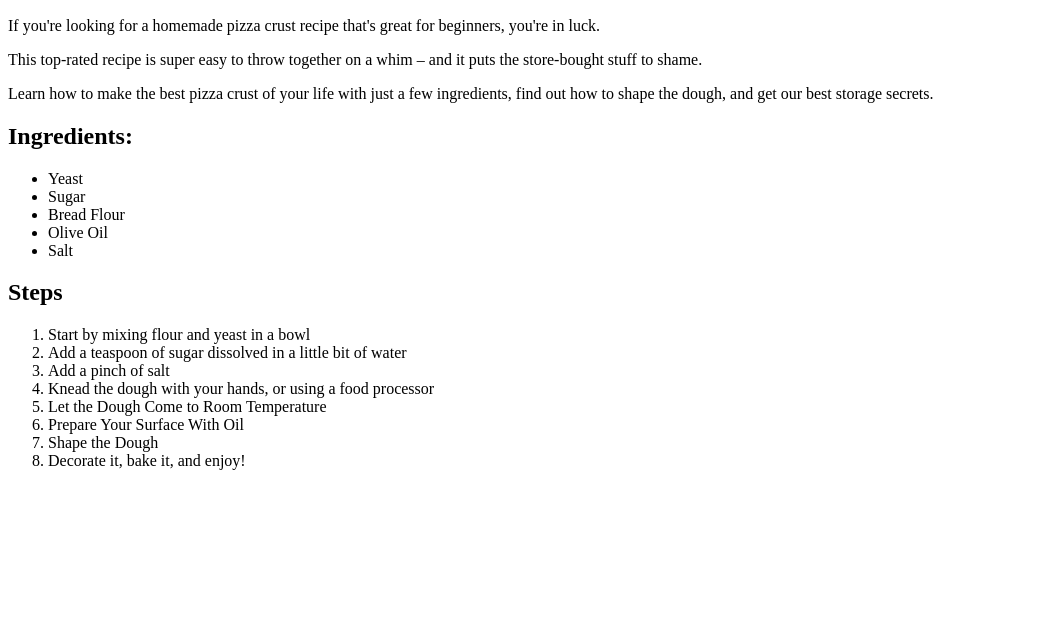
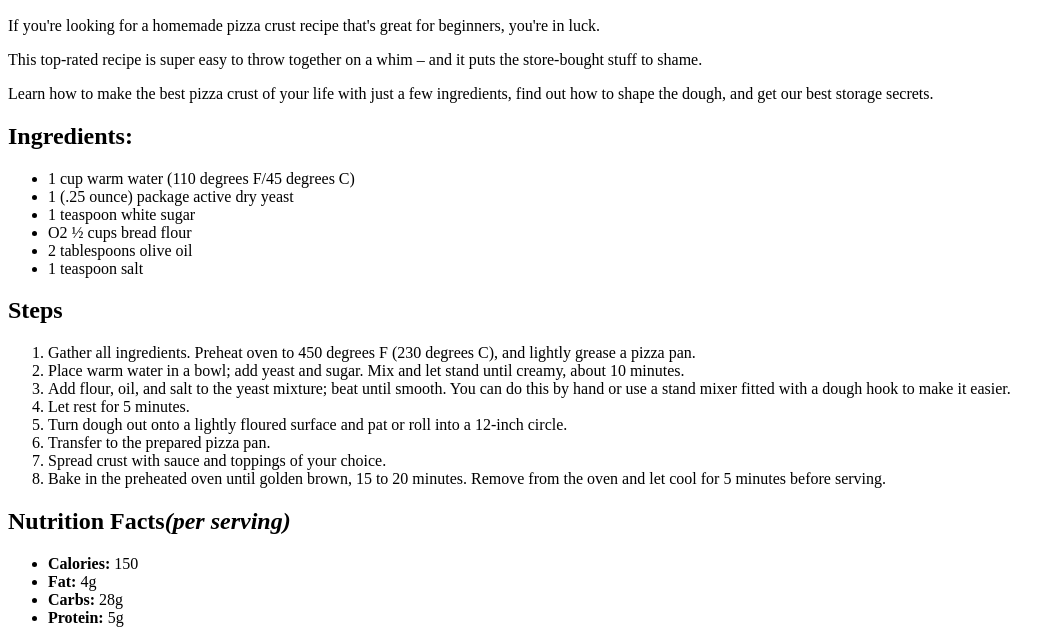
Before and after one commit to michvlowsky/odin-recipes, a plain HTML site: page recipes/pizza.html in a window 1280 px wide. Shown: the part 434-1077 px from the top of the page, without its empty margins (0-1060 px from the left). Before the commit the page ends 920 px from the top, so only its background shows below. Drawn offline with Linux system fonts and the light colour scheme.

Commit message:
Edit pizza recipe for better readability, add nutrition facts

```diff
--- a/recipes/pizza.html
+++ b/recipes/pizza.html
@@ -14,22 +14,30 @@
         <p>Learn how to make the best pizza crust of your life with just a few ingredients, find out how to shape the dough, and get our best storage secrets.</p>
         <h2>Ingredients:</h2>
         <ul>
-            <li>Yeast</li>
-            <li>Sugar</li>
-            <li>Bread Flour</li>
-            <li>Olive Oil</li>
-            <li>Salt</li>
+            <li>1 cup warm water (110 degrees F/45 degrees C)</li>
+            <li>1 (.25 ounce) package active dry yeast</li>
+            <li>1 teaspoon white sugar</li>
+            <li>O2 ½ cups bread flour</li>
+            <li>2 tablespoons olive oil</li>
+            <li>1 teaspoon salt</li>
         </ul>
         <h2>Steps</h2>
         <ol>
-            <li>Start by mixing flour and yeast in a bowl</li>
-            <li>Add a teaspoon of sugar dissolved in a little bit of water</li>
-            <li>Add a pinch of salt</li>
-            <li>Knead the dough with your hands, or using a food processor</li>
-            <li>Let the Dough Come to Room Temperature</li>
-            <li>Prepare Your Surface With Oil</li>
-            <li>Shape the Dough</li>
-            <li>Decorate it, bake it, and enjoy!</li>
+            <li>Gather all ingredients. Preheat oven to 450 degrees F (230 degrees C), and lightly grease a pizza pan.</li>
+            <li>Place warm water in a bowl; add yeast and sugar. Mix and let stand until creamy, about 10 minutes.</li>
+            <li>Add flour, oil, and salt to the yeast mixture; beat until smooth. You can do this by hand or use a stand mixer fitted with a dough hook to make it easier.</li>
+            <li>Let rest for 5 minutes.</li>
+            <li>Turn dough out onto a lightly floured surface and pat or roll into a 12-inch circle.</li>
+            <li>Transfer to the prepared pizza pan.</li>
+            <li>Spread crust with sauce and toppings of your choice.</li>
+            <li>Bake in the preheated oven until golden brown, 15 to 20 minutes. Remove from the oven and let cool for 5 minutes before serving.</li>
         </ol>
+        <h2>Nutrition Facts<em>(per serving)</em></h2>
+        <ul>
+            <li><strong>Calories: </strong>150</li>
+            <li><strong>Fat: </strong>4g</li>
+            <li><strong>Carbs: </strong>28g</li>
+            <li><strong>Protein: </strong>5g</li>
+        </ul>
     </body>
 </html>
```
